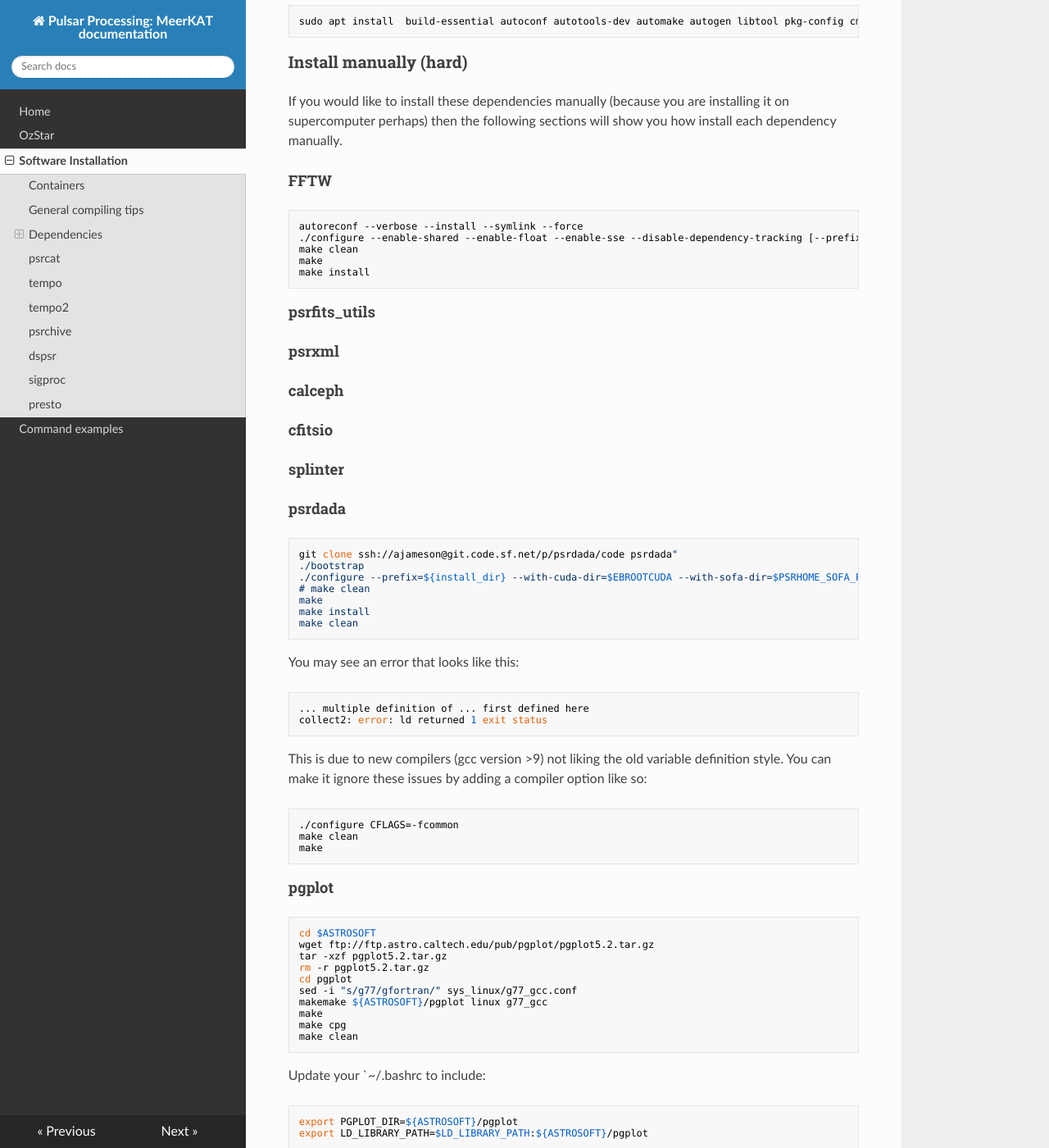
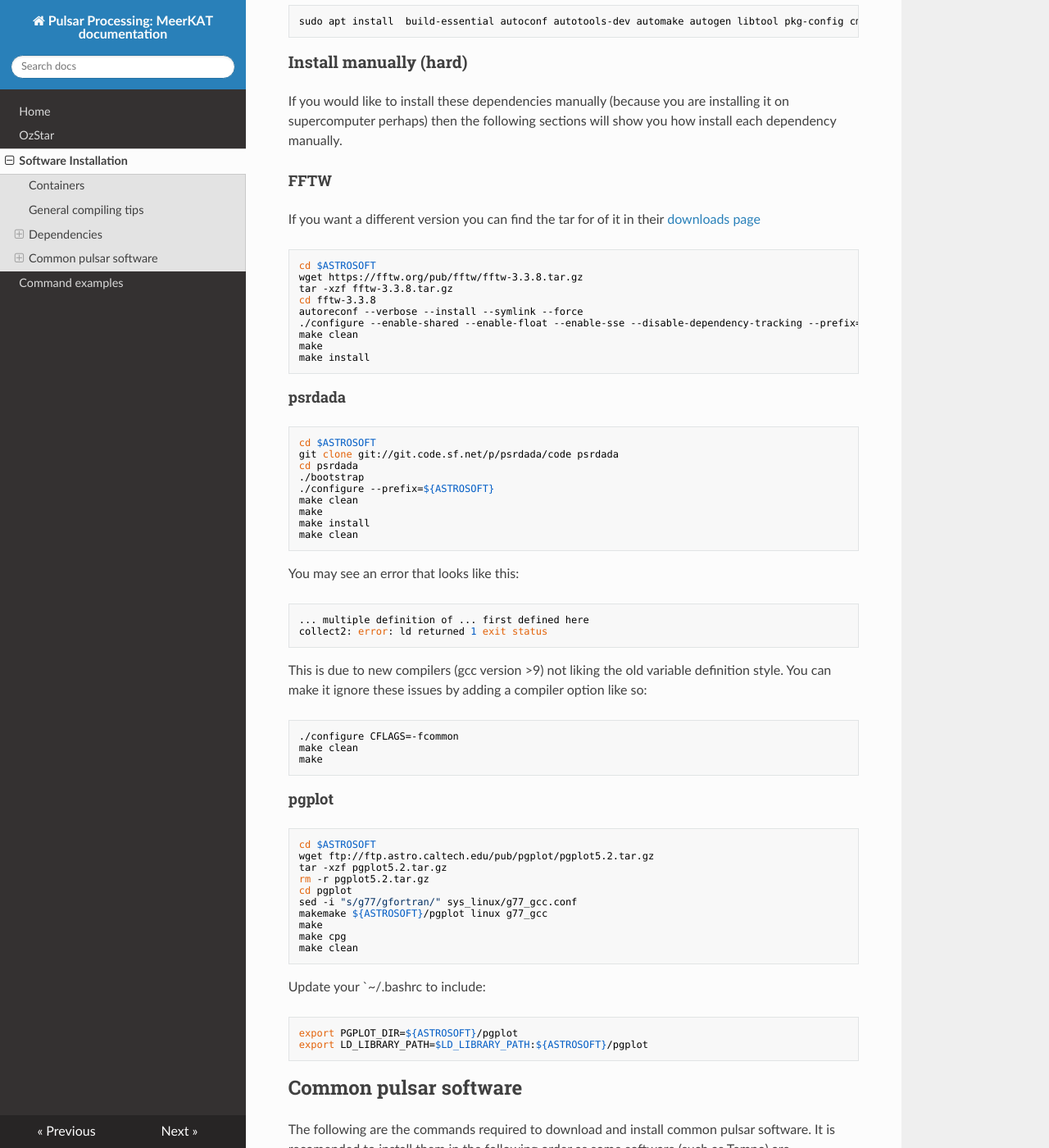
Before and after one commit to OZGrav/meerkat_pulsar_docs, an MkDocs documentation site: the page built from docs/software_installation.md, in a window 1280 px wide and 1400 px high, scrolled down 3480 px. Shown: the whole window at 82% size. Built offline with MkDocs 1.6.1, drawn with Linux system fonts in a browser that asks for light colours; nearby versions of some CDN libraries; some of the changed text lies outside the part shown.

````diff
--- a/docs/software_installation.md
+++ b/docs/software_installation.md
@@ -65,7 +65,7 @@ not this:
 make clean
 make CFLAGS=<C flags here> FFLAGS=<fortran flags here>
 ```
-as adding `CFLAGS` or `FFLAGS` tot he `make` command may overwrite other compiler flags.
+as adding `CFLAGS` or `FFLAGS` to the `make` command may overwrite other compiler flags.
 
 ## Dependencies
 
@@ -184,15 +184,21 @@ then the following sections will show you how install each dependency manually.
 
 #### FFTW
 
+If you want a different version you can find the tar for of it in their [downloads page](https://fftw.org/pub/fftw/)
+
 ```bash
+cd $ASTROSOFT
+wget https://fftw.org/pub/fftw/fftw-3.3.8.tar.gz
+tar -xzf fftw-3.3.8.tar.gz
+cd fftw-3.3.8
 autoreconf --verbose --install --symlink --force
-./configure --enable-shared --enable-float --enable-sse --disable-dependency-tracking [--prefix=${install_dir}]
+./configure --enable-shared --enable-float --enable-sse --disable-dependency-tracking --prefix=${ASTROSOFT}
 make clean
 make
 make install
 ```
 
-#### psrfits_utils
+<!-- #### psrfits_utils
 
 #### psrxml
 
@@ -200,15 +206,17 @@ make install
 
 #### cfitsio
 
-#### splinter
+#### splinter -->
 
 #### psrdada
 
-```
-git clone ssh://ajameson@git.code.sf.net/p/psrdada/code psrdada"
+```bash
+cd $ASTROSOFT
+git clone git://git.code.sf.net/p/psrdada/code psrdada
+cd psrdada
 ./bootstrap
-./configure --prefix=${install_dir} --with-cuda-dir=$EBROOTCUDA --with-sofa-dir=$PSRHOME_SOFA_PATH --with-fftw3-dir=$PSRHOME_FFTW_SP_PATH --enable-shared
-# make clean
+./configure --prefix=${ASTROSOFT}
+make clean
 make
 make install
 make clean
@@ -247,9 +255,13 @@ export PGPLOT_DIR=${ASTROSOFT}/pgplot
 export LD_LIBRARY_PATH=$LD_LIBRARY_PATH:${ASTROSOFT}/pgplot
 ```
 
+## Common pulsar software
 
+The following are the commands required to download and install common pulsar software.
+It is recomended to install them in the following order as some software (such as Tempo)
+are dependencies for other packages.
 
-## psrcat
+### psrcat
 
 ```bash
 cd $ASTROSOFT
@@ -277,7 +289,7 @@ Then recompile (run `source makeit` again)
 
 
 
-## tempo
+### tempo
 
 ```bash
 cd $ASTROSOFT
@@ -289,7 +301,7 @@ make
 make install
 ```
 
-## tempo2
+### tempo2
 
 ```bash
 cd $ASTROSOFT
@@ -304,7 +316,7 @@ make plugins-install
 make clean
 ```
 
-## psrchive
+### psrchive
 
 
 ```bash
@@ -337,7 +349,7 @@ make clean
 ```
 
 
-## dspsr
+### dspsr
 
 
 ```bash
@@ -367,7 +379,7 @@ sed -i 's/constexpr static std::size_t sigStackSize = 32768 >= MINSIGSTKSZ ? 327
 then recompiling (running the `make` commands again)
 
 
-## sigproc
+### sigproc
 
 ```bash
 cd $ASTROSOFT
@@ -388,7 +400,7 @@ If you get an error like this
 collect2: error: ld returned 1 exit status
 ```
 it is the old gcc error again. Fix it like this
-```
+```bash
 ./configure --prefix=${ASTROSOFT} F77=gfortran CFLAGS=-fcommon
 make clean
 make
@@ -401,7 +413,7 @@ You may get an error like this
 Error: Rank mismatch between actual argument at (1) and actual argument at (2) (scalar and rank-1)
 ```
 You can make the compiler ignore this with the option `-fallow-argument-mismatch` by running make again like so
-```
+```bash
 ./configure --prefix=${ASTROSOFT} F77=gfortran CFLAGS=-fcommon FFLAGS=-fallow-argument-mismatch
 make clean
 make
@@ -430,7 +442,7 @@ Then recompile
 
 
 
-## presto
+### presto
 
 To install the C stuff (python stuff is further down)
 ```bash
@@ -457,3 +469,12 @@ Now install the python stuff as well
 cd $ASTROSOFT/presto
 python3 setup.py install --prefix=$PRESTO
 ```
+
+If when using some of the presto python packages you see an error like this:
+```
+pkg_resources.DistributionNotFound: The 'pyslalib' distribution was not found and is required by presto
+```
+Then you also need to install the `pyslalib` python pacakge like this
+```bash
+pip install pyslalib
+```
````
Also changed, not shown: docs/command_examples.md (+2 -0 lines), docs/ozstar.md (+12 -0 lines).
